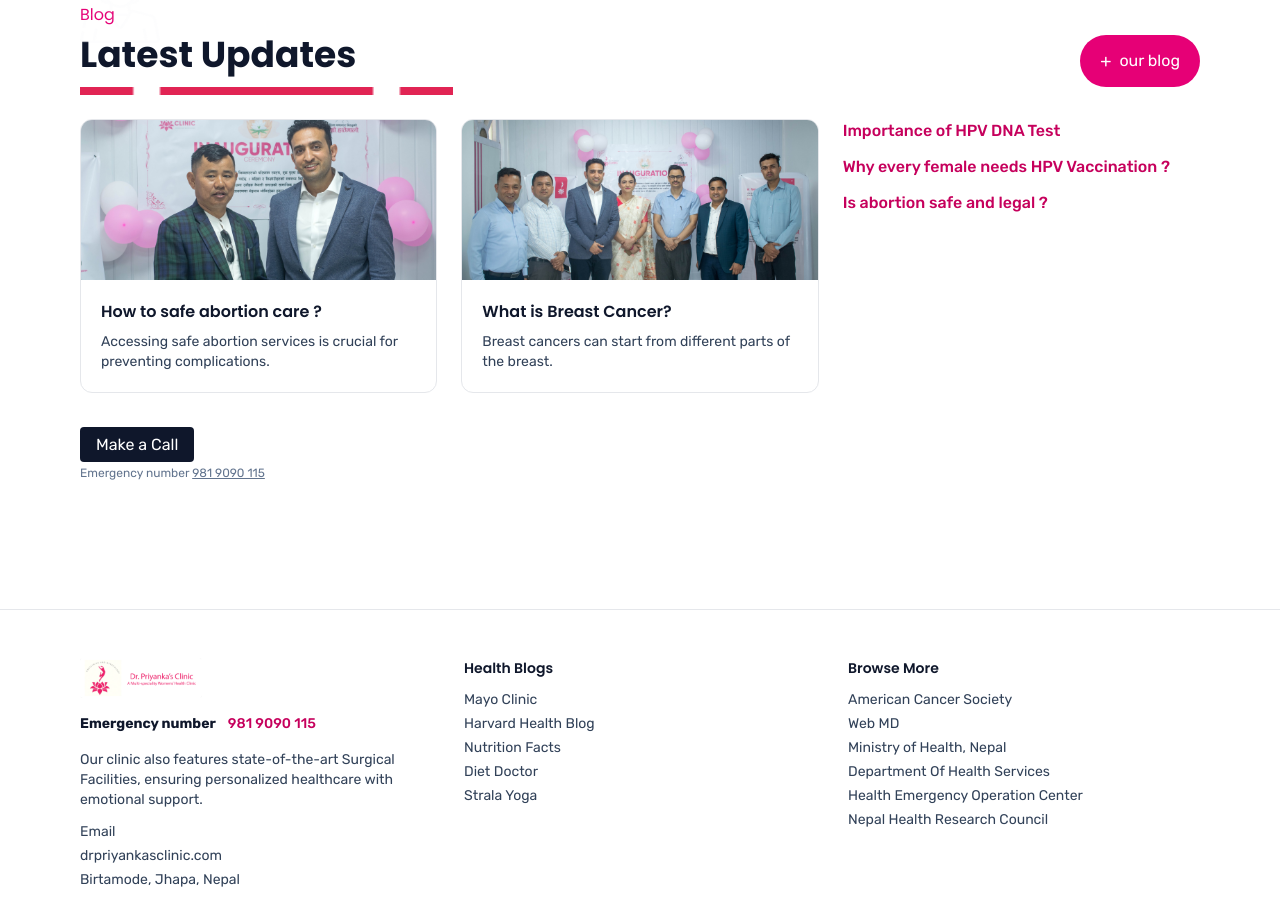
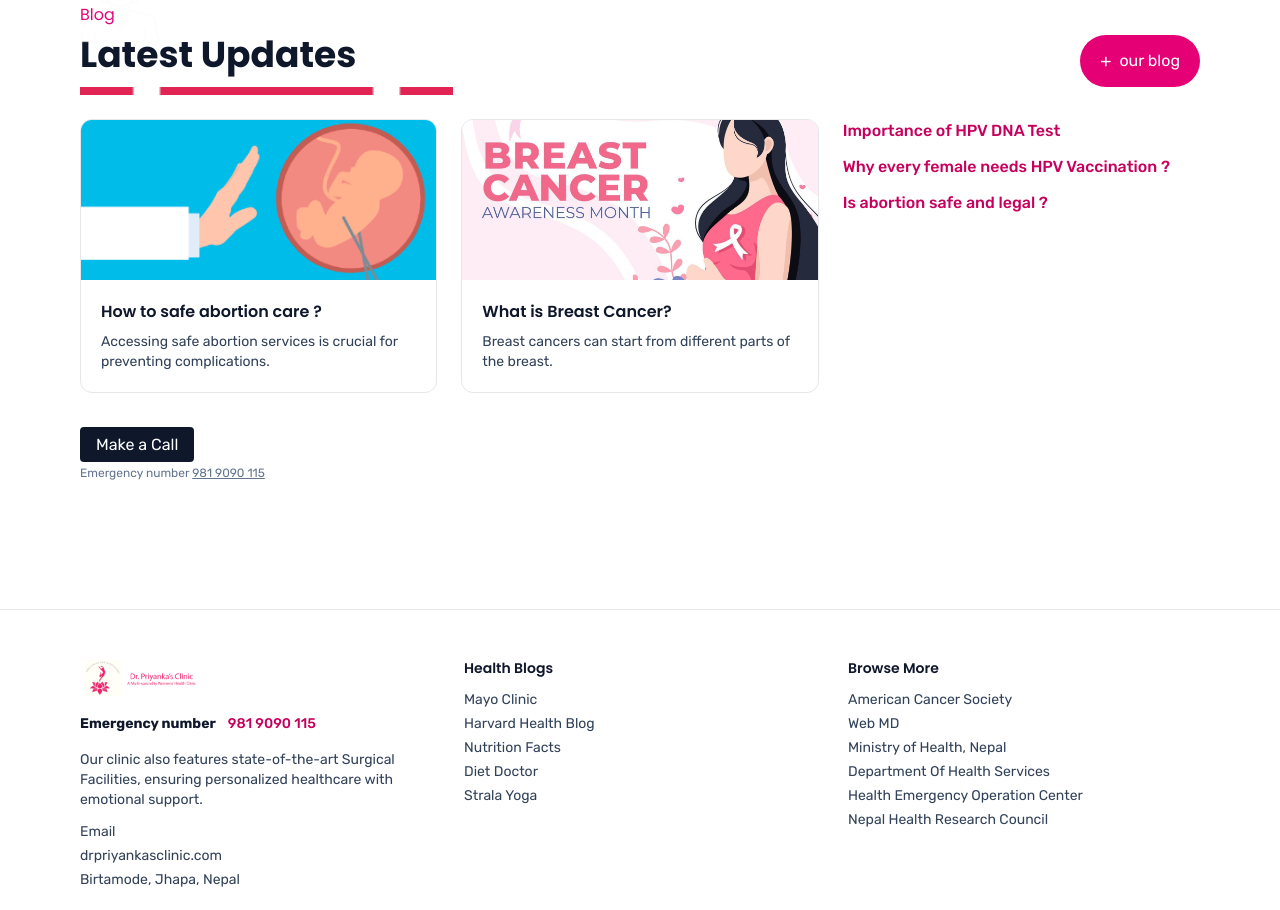
Before and after one commit to SRIYOGconsulting/drpriyankasclinic, a React (Vite) app: page / in a window 1280 px wide. Shown: the part 3140-4050 px from the top of the page. Built offline with nearby package versions, Linux system fonts and the light colour scheme.

Commit message:
Updated images in the project

```diff
--- a/src/pages/Home.jsx
+++ b/src/pages/Home.jsx
@@ -114,14 +114,14 @@ export default function Home() {
           </div>
           <div className="mt-6 grid gap-6 md:grid-cols-3">
             <a className="block bg-white border border-gray-200 rounded-xl overflow-hidden hover:shadow" href="https://www.who.int/news/item/26-09-2022-ask-the-expert-10-questions-on-safe-abortion-care" target="_blank" rel="noreferrer">
-              <img src="/assets/gallery/slider1.jpg" alt="Safe abortion care" className="w-full h-40 object-cover" />
+              <img src="/assets/services/image.png" alt="Safe abortion care" className="w-full h-40 object-cover" />
               <div className="p-5">
                 <h4 className="font-semibold text-slate-900">How to safe abortion care ?</h4>
                 <p className="text-sm text-slate-700 mt-2">Accessing safe abortion services is crucial for preventing complications.</p>
               </div>
             </a>
             <a className="block bg-white border border-gray-200 rounded-xl overflow-hidden hover:shadow" href="https://www.cancer.org/cancer/types/breast-cancer/about/what-is-breast-cancer.html" target="_blank" rel="noreferrer">
-              <img src="/assets/gallery/slider2.jpg" alt="Breast Cancer" className="w-full h-40 object-cover" />
+              <img src="/assets/services/image copy.png" alt="Breast Cancer" className="w-full h-40 object-cover" />
               <div className="p-5">
                 <h4 className="font-semibold text-slate-900">What is Breast Cancer?</h4>
                 <p className="text-sm text-slate-700 mt-2">Breast cancers can start from different parts of the breast.</p>
```
Also changed, not shown: public/assets/services/image copy.png (added), public/assets/services/image.png (added).
